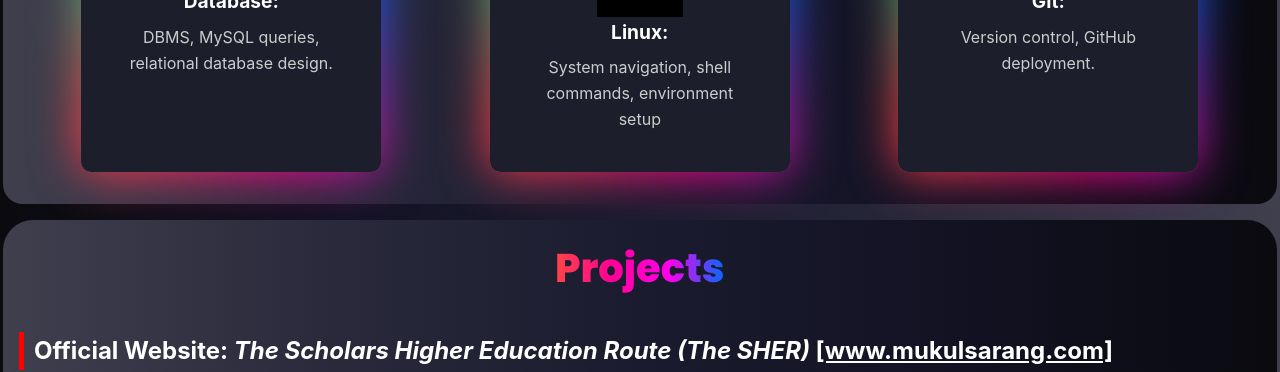
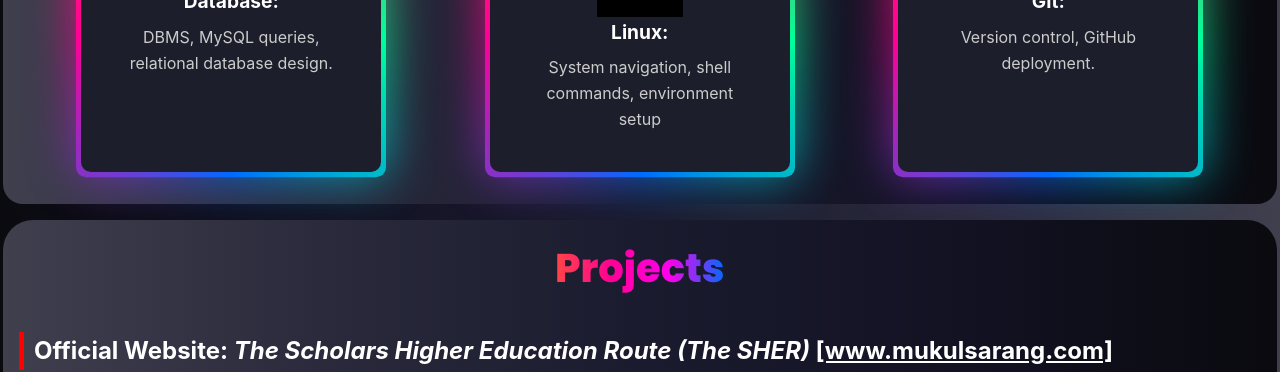
Before and after one commit to sarthak-cs/Portfolio, a plain HTML site: page index.html in a window 1280 px wide. Shown: the part 1617-1989 px from the top of the page. Drawn offline with nearby package versions, Linux system fonts and the light colour scheme.

Commit message:
Update style.css

```diff
--- a/style.css
+++ b/style.css
@@ -304,23 +304,24 @@ header {
     inherits: false;
 }
 
-.card::after,
-.card::before {
-    content: '';
-    position: absolute;
-    top: 0;
-    left: 0;
-    width: 100%;
-    height: 100%;
-    border-radius: inherit;
-    background-image: conic-gradient(from var(--angle), #ff4545, #00ff99, #006aff, #ff0095, #ff4545);
-    animation: spin 3s linear infinite;
-    z-index: -1;
+.card::after, .card::before{
+  content: '';
+  position: absolute;
+  height: 100%;
+  width: 100%;
+  background-image: conic-gradient(from var(--angle), #ff4545, #00ff99, #006aff, #ff0095, #ff4545);
+  top: 50%;
+  left: 50%;
+  translate: -50% -50%;
+  z-index: -1;
+  padding: 5px;
+  border-radius: 10px;
+  animation: 5s spin linear infinite;
 }
 
 .card::before {
     filter: blur(1.5rem);
-    opacity: 1b;
+    opacity: 0.8;
 }
 
 @keyframes spin {
@@ -595,4 +596,5 @@ footer .social-links {
     footer {
         font-size: 12px;
     }
+
 }
```
